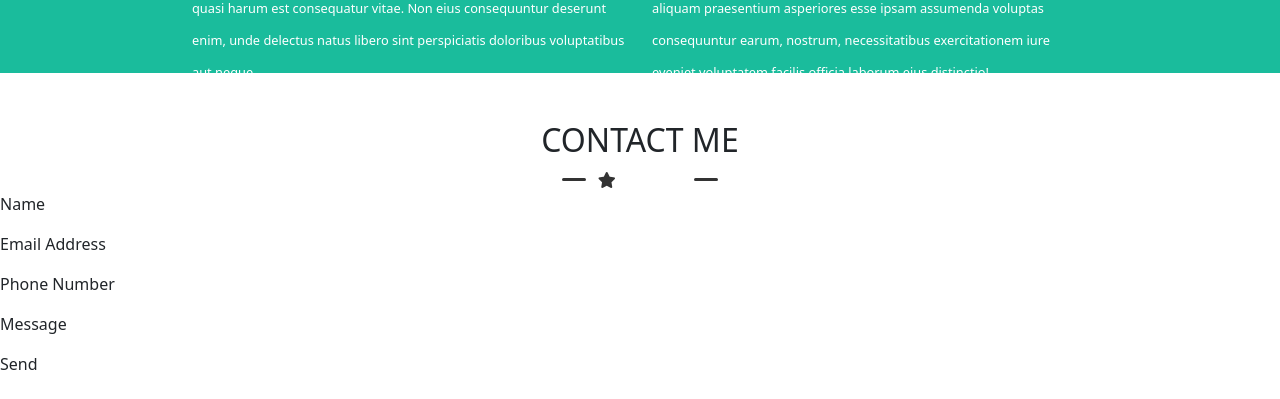
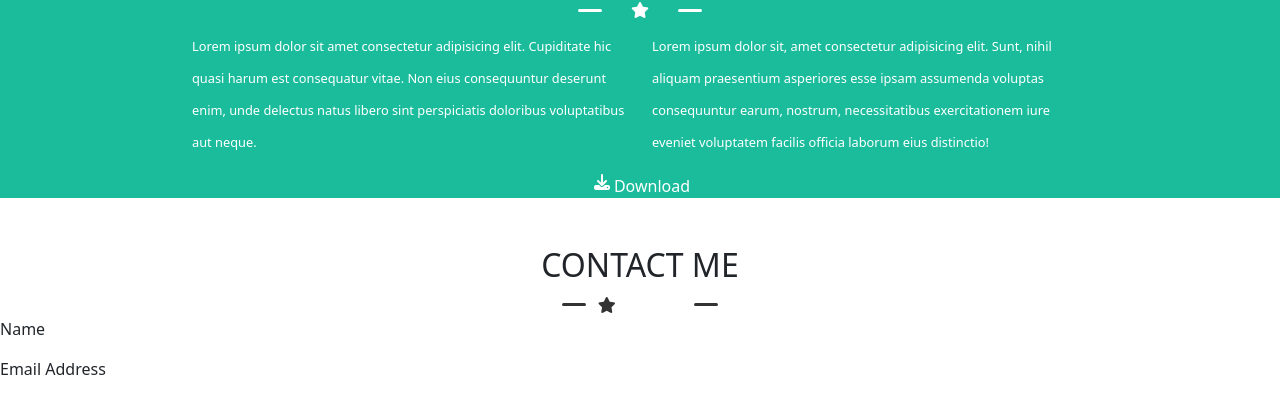
Before and after one commit to SimonaCartolina/html-css-bootstrap-freelancer, a plain HTML site: page index.html in a window 1280 px wide. Shown: the part 701-1100 px from the top of the page. Drawn offline with nearby package versions, Linux system fonts and the light colour scheme.

Commit message:
removed heights

```diff
--- a/index.html
+++ b/index.html
@@ -5,7 +5,6 @@
     <meta http-equiv="X-UA-Compatible" content="IE=edge">
     <meta name="viewport" content="width=device-width, initial-scale=1.0">
     <link href="https://cdn.jsdelivr.net/npm/bootstrap@5.3.0-alpha3/dist/css/bootstrap.min.css" rel="stylesheet" integrity="sha384-KK94CHFLLe+nY2dmCWGMq91rCGa5gtU4mk92HdvYe+M/SXH301p5ILy+dN9+nJOZ" crossorigin="anonymous">
-    <link rel="stylesheet" href="index.css">
     <link rel="stylesheet" href="style2.css">
     <link rel="shortcut icon" href="https://cdn-icons-png.flaticon.com/512/5968/5968672.png" type="image/x-icon">
     <link rel="stylesheet" href="https://cdnjs.cloudflare.com/ajax/libs/font-awesome/6.4.0/css/all.min.css">
--- a/style2.css
+++ b/style2.css
@@ -1,3 +1,7 @@
+*{
+    transition: all 0.50s ease;
+}
+
 header{
     width:100%;
     background-color:#2C3E50;
@@ -12,11 +16,10 @@ header{
 .section-three
 {
     background-color: #1ABC9C;
-    height:30vh;
     width:100%;
 }
 .section-three{
-    height:30vh;
+    overflow:scroll;
 }
 .section-three .container-0auto{
     width:70%;
```
